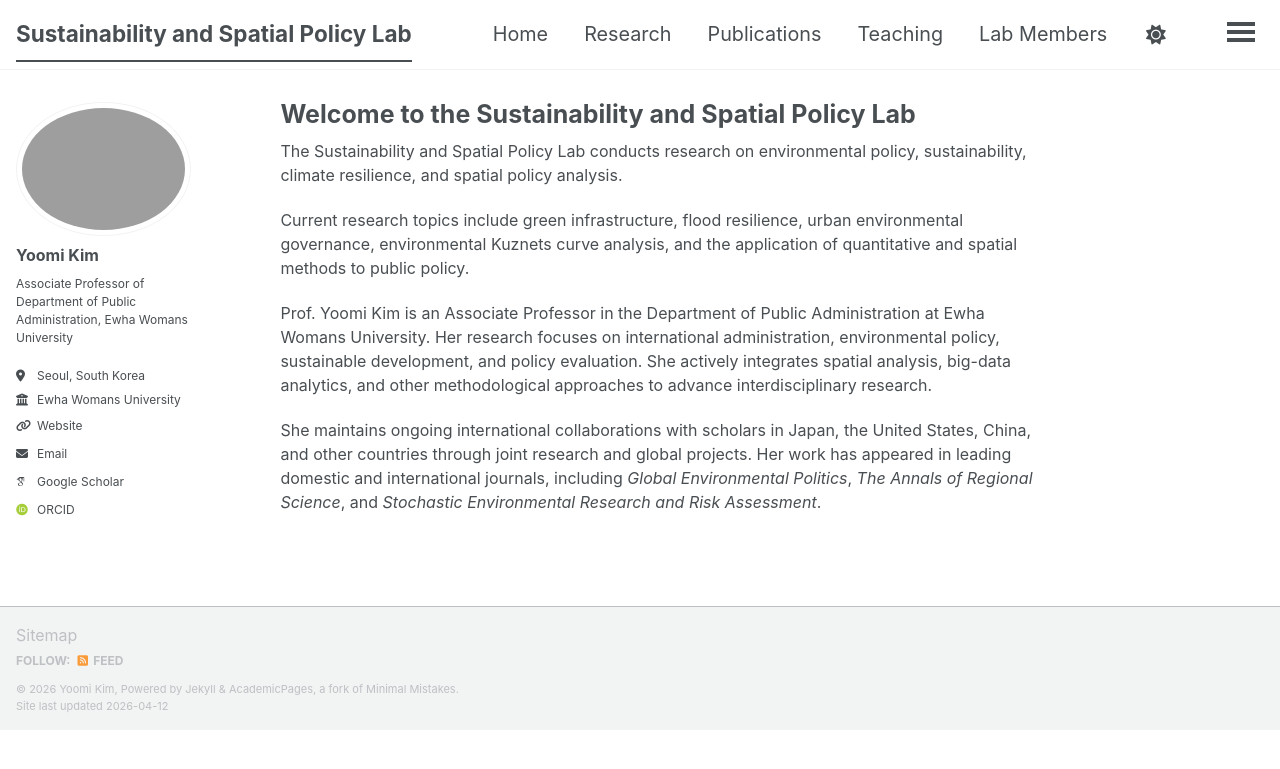
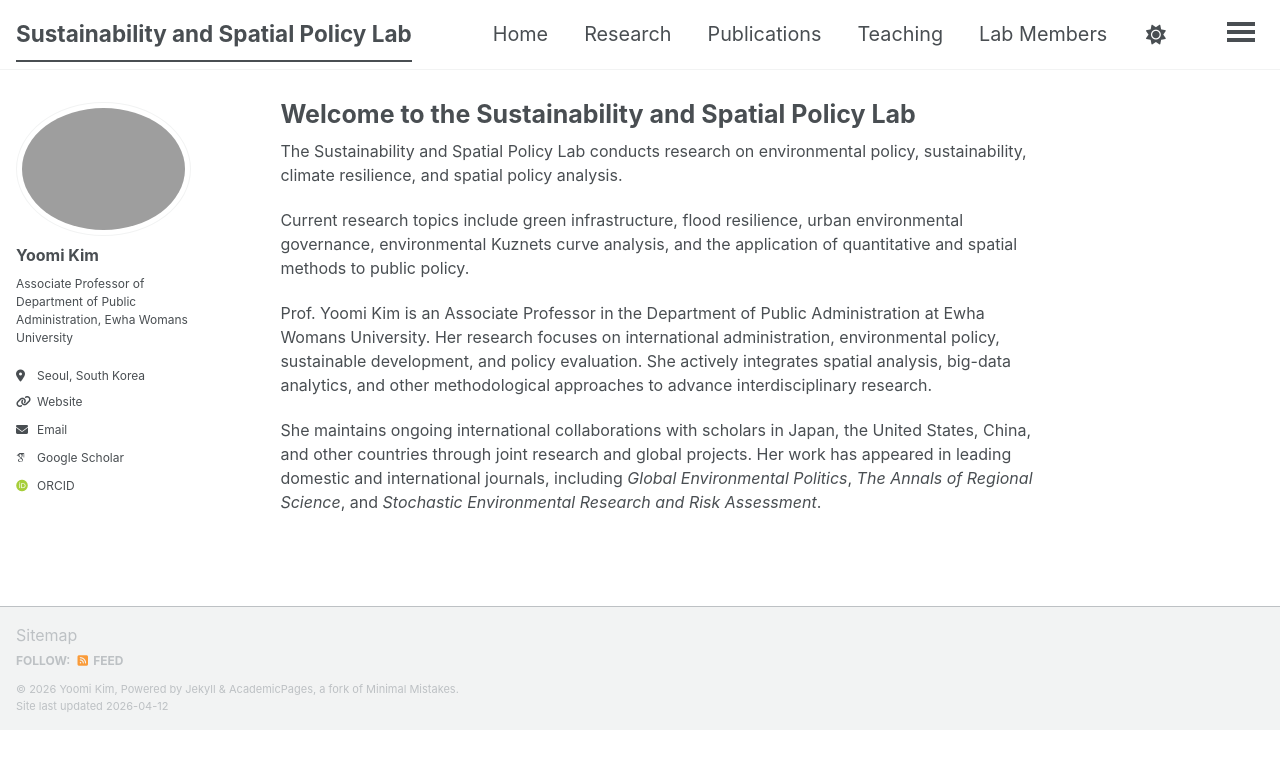
Before and after one commit to ymkim-ssplab/ymkim-ssplab.github.io, a Jekyll site: the page built from _pages/about.md, in a window 1280 px wide. Shown: the top 769 px of the page. Built offline with Jekyll 4.4.1, drawn with Linux system fonts in a browser that asks for light colours; some web fonts are replaced; a script bundle is joined from its source files by our own code; library files that are not in the unit come from our copies.

Commit message:
Update _config.yml

```diff
--- a/_config.yml
+++ b/_config.yml
@@ -28,7 +28,6 @@ author:
   pronouns         : # example: "she/her"
   bio              : "Associate Professor of Department of Public Administration, Ewha Womans University"
   location         : "Seoul, South Korea"
-  employer         : "Ewha Womans University"
   uri              : https://www.ewha.ac.kr/ewhaen/professor/info.do?mode=view&pId=Ue2Q3ja4I5vRBFg5aG19Sw%3D%3D
   email            : "kimym@ewha.ac.kr"
 
```
